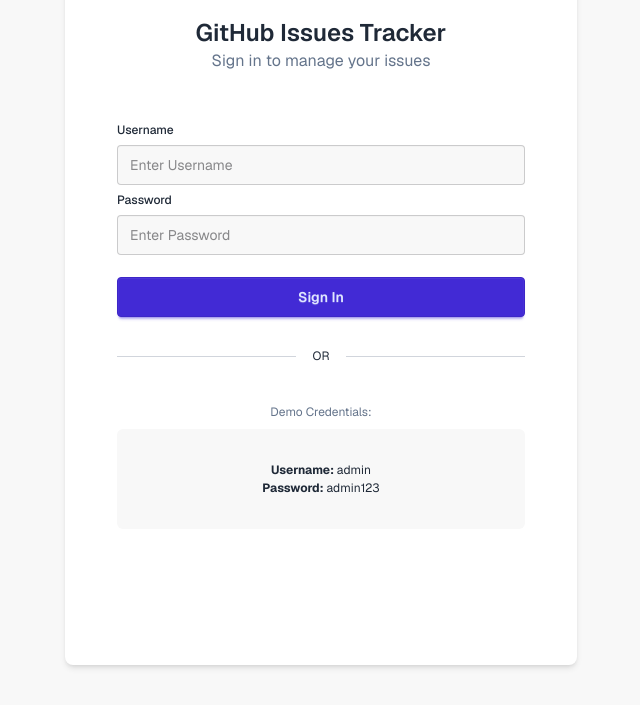
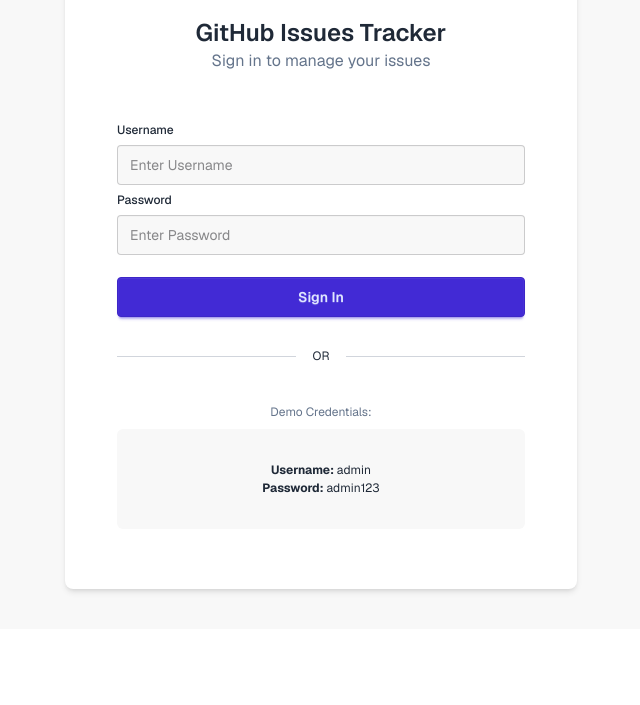
Before and after one commit to md-morsalin10/Github-issue-tracker, a plain HTML site: page index.html in a window 1280 px wide. Shown: the part 175-880 px from the top of the page, without its empty margins (319-959 px from the left). After the commit the page ends 804 px from the top, so only its background shows below. Drawn offline with nearby package versions, Linux system fonts and the light colour scheme.

Commit message:
final checking completed

```diff
--- a/index.html
+++ b/index.html
@@ -24,7 +24,7 @@
 </head>
 
 <body class="bg-base-200 py-10">
-    <section class="min-h-screen max-w-sm lg:max-w-lg mx-auto bg-base-100 rounded-lg shadow-md">
+    <section class=" max-w-sm lg:max-w-lg mx-auto bg-base-100 rounded-lg shadow-md">
         <div class="flex flex-col justify-center items-center space-y-5 p-8">
             <div>
                 <img src="./assets/github-logo.png" alt="">
```
